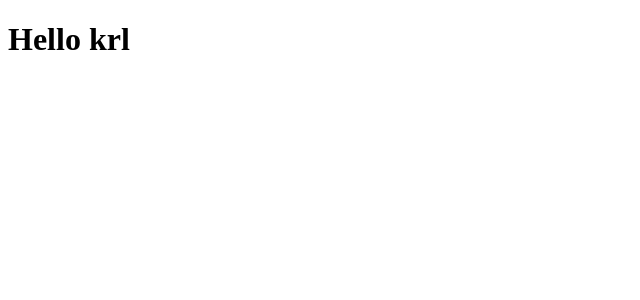
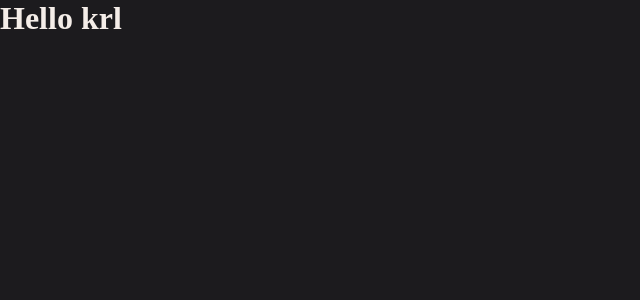
Before and after one commit to PiluVitu/RocketMovies, a React (Vite) app in the folder Front-End/: page / in a window 1280 px wide. Shown: the top 300 px of the page, without its empty margins (0-640 px from the left). Built offline with nearby package versions, Linux system fonts and the light colour scheme.

Commit message:
feat: configure theme and global styles on root

```diff
--- a/Front-End/src/main.jsx
+++ b/Front-End/src/main.jsx
@@ -1,9 +1,15 @@
 import React from 'react'
 import ReactDOM from 'react-dom/client'
+import { ThemeProvider } from 'styled-components'
+import GlobalStyles from './styles/global'
+import theme from './styles/theme'
 import { App } from './pages/App'
 
 ReactDOM.createRoot(document.getElementById('root')).render(
   <React.StrictMode>
-    <App />
+    <ThemeProvider theme={theme}>
+      <GlobalStyles />
+      <App />
+    </ThemeProvider>
   </React.StrictMode>
 )
```
